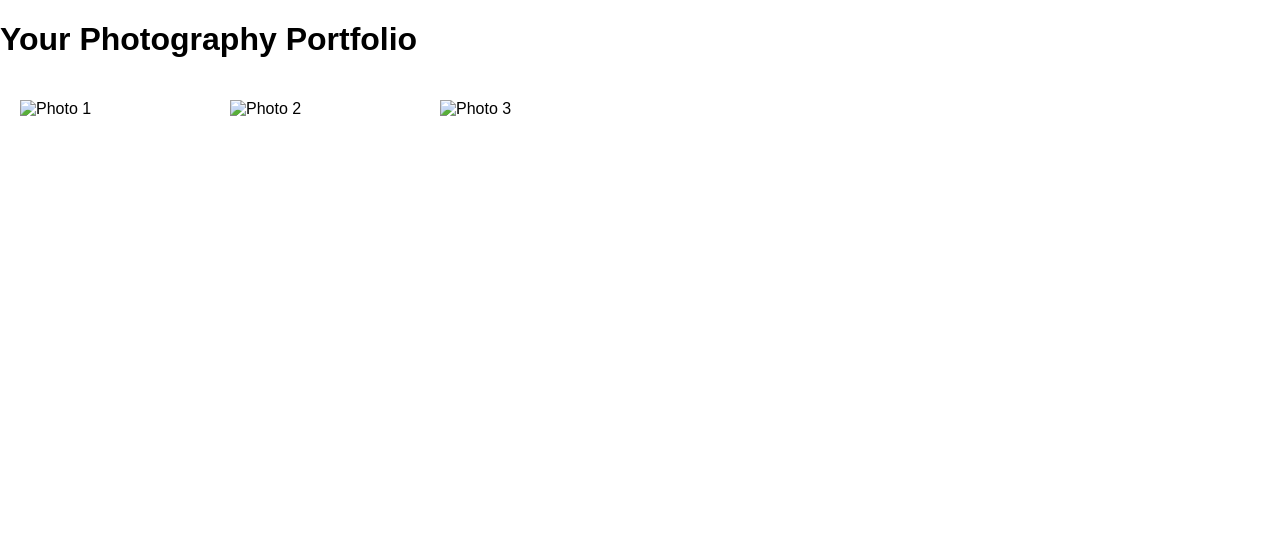
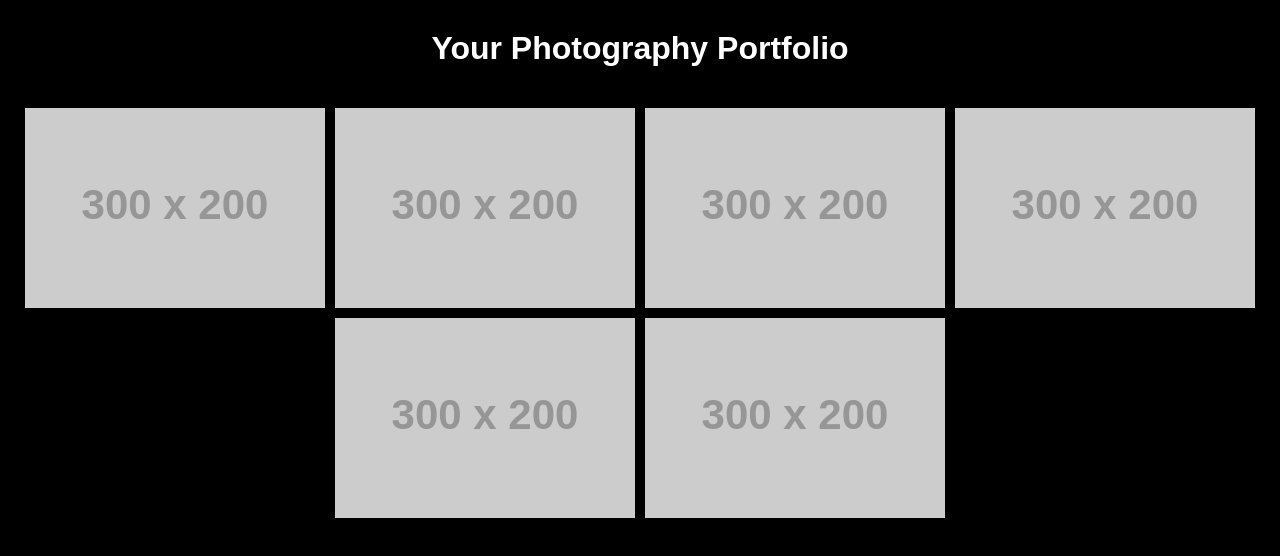
Before and after one commit to Love-A/Love-A.github.io, a plain HTML site: page index.html in a window 1280 px wide. Drawn offline with Linux system fonts and the light colour scheme; placeholder pictures from the web are drawn by us.

Commit message:
Update index.html

```diff
--- a/index.html
+++ b/index.html
@@ -5,20 +5,60 @@
     <meta name="viewport" content="width=device-width, initial-scale=1.0">
     <title>Your Portfolio</title>
     <style>
-        body { font-family: Arial, sans-serif; margin: 0; padding: 0; }
-        .gallery { display: flex; flex-wrap: wrap; gap: 10px; padding: 20px; }
-        .gallery img { width: 200px; height: auto; cursor: pointer; }
-        .modal { display: none; position: fixed; top: 0; left: 0; width: 100%; height: 100%; background: rgba(0, 0, 0, 0.8); justify-content: center; align-items: center; }
-        .modal img { max-width: 90%; max-height: 90%; }
-        .modal button { margin-top: 10px; padding: 10px 20px; }
+        body {
+            font-family: Arial, sans-serif;
+            margin: 0;
+            padding: 0;
+            background-color: black;
+            color: white;
+            text-align: center;
+        }
+        h1 {
+            margin-top: 30px;
+        }
+        .gallery {
+            display: flex;
+            flex-wrap: wrap;
+            justify-content: center;
+            gap: 10px;
+            padding: 20px;
+        }
+        .gallery img {
+            width: calc(50% - 10px); /* Two images per row (50% width) with a gap */
+            max-width: 300px; /* Restrict the maximum size of the image */
+            height: auto;
+            cursor: pointer;
+        }
+        .modal {
+            display: none;
+            position: fixed;
+            top: 0;
+            left: 0;
+            width: 100%;
+            height: 100%;
+            background: rgba(0, 0, 0, 0.8);
+            justify-content: center;
+            align-items: center;
+        }
+        .modal img {
+            max-width: 90%;
+            max-height: 90%;
+        }
+        .modal button {
+            margin-top: 10px;
+            padding: 10px 20px;
+        }
     </style>
 </head>
 <body>
     <h1>Your Photography Portfolio</h1>
     <div class="gallery">
-        <img src="photo1.jpg" alt="Photo 1">
-        <img src="photo2.jpg" alt="Photo 2">
-        <img src="photo3.jpg" alt="Photo 3">
+        <img src="https://via.placeholder.com/300x200?text=Photo+1" alt="Photo 1">
+        <img src="https://via.placeholder.com/300x200?text=Photo+2" alt="Photo 2">
+        <img src="https://via.placeholder.com/300x200?text=Photo+3" alt="Photo 3">
+        <img src="https://via.placeholder.com/300x200?text=Photo+4" alt="Photo 4">
+        <img src="https://via.placeholder.com/300x200?text=Photo+5" alt="Photo 5">
+        <img src="https://via.placeholder.com/300x200?text=Photo+6" alt="Photo 6">
     </div>
 
     <div id="modal" class="modal">
```
